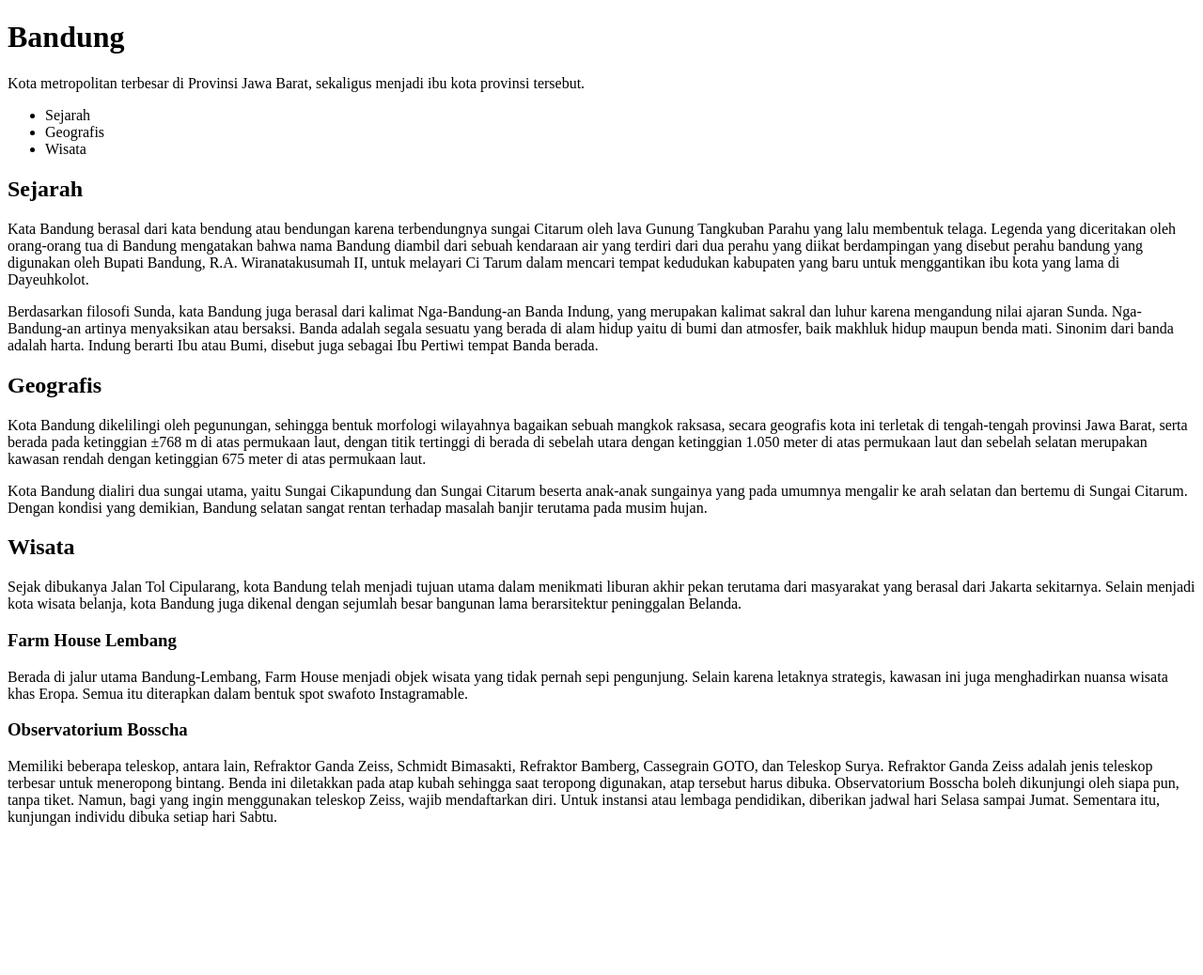
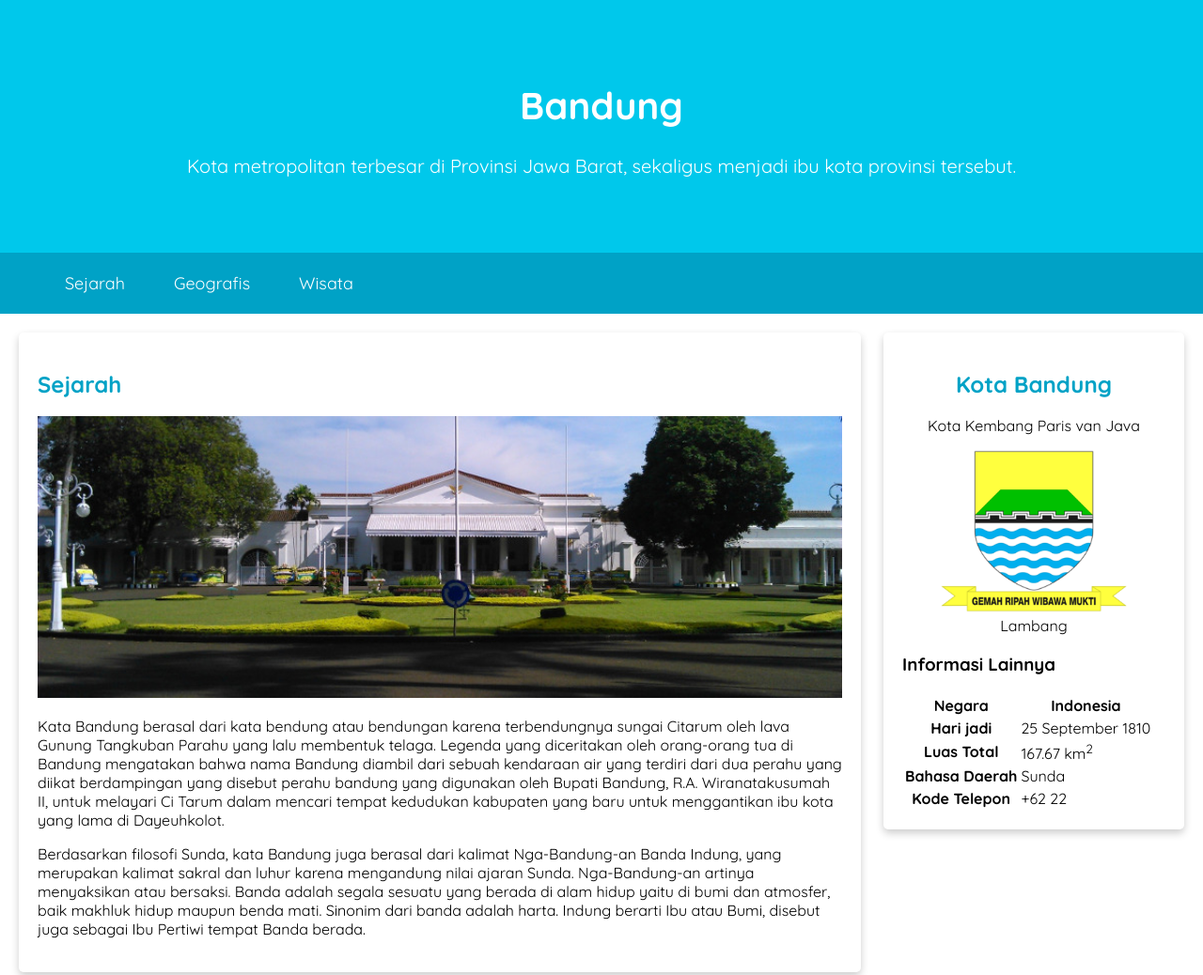
Before and after one commit to Fadillahdaa/WEBDASAR_DICOD, a plain HTML site: page index.html in a window 1280 px wide. Shown: the top 1038 px of the page at 94% size. Before the commit the page ends 895 px from the top, so only its background shows below. Drawn offline with Linux system fonts and the light colour scheme.

Commit message:
DICODING Bandung

```diff
--- a/index.html
+++ b/index.html
@@ -2,22 +2,41 @@
 <html>
 <head>
 	<meta charset="utf-8">
+	<meta name="viewport" content="width=device-width, initial-scale=1.0" />
 	<title> Halaman Profil Bandung </title>
+	<link rel="stylesheet" href="styles/style.css">
+	<link rel="preconnect" href="https://fonts.googleapis.com">
+	<link rel="preconnect" href="https://fonts.gstatic.com" crossorigin>
+	<link href="https://fonts.googleapis.com/css2?family=Quicksand:wght@300..700&display=swap" rel="stylesheet">
 </head>
 <body>
-
+<header>
+	<div class="jumbotron">
 <h1> Bandung </h1>
 	<p>
 	Kota metropolitan terbesar di Provinsi Jawa Barat, sekaligus menjadi ibu kota provinsi tersebut.
 	</p>
+	</div>
+<nav>
+	<ul>
+	  <li>
+		<a href="#sejaarah">Sejarah</a>
+		</li>
+		<li>
+			<a href="#Geografis">Geografis</a>
+		</li>
+		<li>
+			<a href="#wisata">Wisata</a>
+		</li>
+	</ul>
+</nav>
+ </header>
 
-	<ul>
-	  <li>Sejarah</li>
-	  <li>Geografis</li>
-	  <li>Wisata</li>
-	</ul>
-
-<h2> Sejarah </h2>
+ <main>
+	<div id="content">
+		<article id="sejarah"  class="card">
+		<h2 id="Sejarah"> Sejarah </h2>
+		<img src="halaman-profil-bandung-images/image/history.jpg" alt="Sejarah" class="featured-image"/>
 	<p>
 	Kata Bandung berasal dari kata bendung atau bendungan karena terbendungnya sungai Citarum oleh lava
 	Gunung Tangkuban Parahu yang lalu membentuk telaga. Legenda yang diceritakan oleh orang-orang tua di
@@ -33,7 +52,11 @@
 	hidup maupun benda mati. Sinonim dari banda adalah harta. Indung berarti Ibu atau Bumi, disebut juga sebagai
 	Ibu Pertiwi tempat Banda berada.
  	</p>
-<h2> Geografis </h2>
+		</article>
+
+		<article id="geografis"  class="card">
+		<h2 id="Geografis"> Geografis </h2>
+		<img src="halaman-profil-bandung-images/image/geografis.jpg" alt="Geografis" class="featured-image" />
 	<p>
 	Kota Bandung dikelilingi oleh pegunungan, sehingga bentuk morfologi wilayahnya bagaikan sebuah mangkok raksasa,
 	secara geografis kota ini terletak di tengah-tengah provinsi Jawa Barat, serta berada pada ketinggian ±768 m di
@@ -45,22 +68,29 @@
 	yang pada umumnya mengalir ke arah selatan dan bertemu di Sungai Citarum. Dengan kondisi yang demikian, Bandung
 	selatan sangat rentan terhadap masalah banjir terutama pada musim hujan.
  	</p>
+		</article>
 
-<h2> Wisata </h2>
+		<article id="wisata"  class="card">
+	<h2> Wisata </h2>
 	<p>
 	Sejak dibukanya Jalan Tol Cipularang, kota Bandung telah menjadi tujuan utama dalam menikmati liburan akhir pekan
 	terutama dari masyarakat yang berasal dari Jakarta sekitarnya. Selain menjadi kota wisata belanja, kota Bandung
 	juga dikenal dengan sejumlah besar bangunan lama berarsitektur peninggalan Belanda.
  	<p>
 
+		<section>
 <h3> Farm House Lembang </h3>
+<img src="halaman-profil-bandung-images/image/farm-house.jpg" alt="Farm House" class="featured-image" >
 	<p>
 	Berada di jalur utama Bandung-Lembang, Farm House menjadi objek wisata yang tidak pernah sepi pengunjung. Selain
 	karena letaknya strategis, kawasan ini juga menghadirkan nuansa wisata khas Eropa. Semua itu diterapkan dalam
 	bentuk spot swafoto Instagramable.
  	</p>
+ </section>
 
+ 	<section>
 <h3> Observatorium Bosscha </h3>
+<img src="halaman-profil-bandung-images/image/bosscha.jpg" alt="Bosscha" class="featured-image" >
 	<p>
 	Memiliki beberapa teleskop, antara lain, Refraktor Ganda Zeiss, Schmidt Bimasakti, Refraktor Bamberg, Cassegrain
 	GOTO, dan Teleskop Surya. Refraktor Ganda Zeiss adalah jenis teleskop terbesar untuk meneropong bintang. Benda
@@ -69,5 +99,54 @@
 	mendaftarkan diri. Untuk instansi atau lembaga pendidikan, diberikan jadwal hari Selasa sampai Jumat. Sementara
 	itu, kunjungan individu dibuka setiap hari Sabtu.
 	</p>
+	</section>
+</article>
+</div>
+
+<aside>
+	<article class="profile card">
+		<header>
+<h2>Kota Bandung</h2>
+  <p>Kota Kembang Paris van Java</p>
+  <figure>
+    <img src="halaman-profil-bandung-images/image/Bandung_coa.png">
+    <figcaption>Lambang</figcaption>
+  </figure>
+  </header>
+
+  <section>
+	<h3>Informasi Lainnya</h3>
+
+	<table>
+		<tr>
+			<th>Negara</th>
+			<th>Indonesia</th>
+		</tr>
+		<tr>
+			<th>Hari jadi</th>
+			<td>25 September 1810</td>
+		  </tr>
+		  <tr>
+			<th>Luas Total</th>
+			<td>167.67 km<sup>2</sup></td>
+		  </tr>
+		  <tr>
+			<th>Bahasa Daerah</th>
+			<td>Sunda</td>
+		  </tr>
+		  <tr>
+			<th>Kode Telepon</th>
+			<td>+62 22</td>
+		  </tr>
+	</table>
+  </section>
+  </article>
+</aside>
+</main>
+
+<footer>
+    <p>Belajar Dasar Pemrograman Web &#169; 2019, Dicoding Academy</p>
+  </footer>
+
 </body>
 </html>
--- /dev/null
+++ b/styles/style.css
@@ -0,0 +1,125 @@
+* {
+  box-sizing: border-box;
+}
+
+body {
+    font-family: 'Quicksand',sans-serif;
+    margin: 0;
+   padding: 0;
+  }
+
+  h2 {
+    color: #00a2c6;
+  }
+
+  nav a {
+    font-size: 18px;
+    font-weight: 400;
+    text-decoration: none;
+    color: white;
+  }
+
+  nav a:hover {
+    font-weight: bold;
+  }
+
+  .profile header {
+    text-align: center;
+  }
+
+  .featured-image {
+    width: 100%;
+    max-height: 300px;
+    object-fit: cover;
+    object-position: center;
+  }
+
+  .profile img {
+    width: 200px;
+  }
+
+  .card {
+    box-shadow: 0 4px 8px 0 rgba(0, 0, 0, 0.2);
+    border-radius: 5px;
+    padding: 20px;
+  }
+
+  .jumbotron {
+    font-size: 20px;
+    padding: 60px;
+    background-color: #00c8eb;
+    text-align: center;
+    color: white;
+  }
+
+  nav li {
+    display: inline;
+    list-style-type: none;
+    margin-right: 20px;
+  }
+
+  nav {
+    background-color: #00a2c6;
+    padding: 5px;
+    position: sticky;
+    top: 0;
+ }
+
+ main {
+  padding: 20px;
+  display: flex;
+  gap: 1.5rem;
+}
+
+#content {
+  flex:5;
+  display: flex;
+  flex-flow: column nowrap;
+  gap: 1rem 2rem;
+}
+
+aside {
+  flex:1;
+}
+
+  footer {
+    padding: 20px;
+    color: white;
+    background-color: #00a2c6;
+    text-align: center;
+    font-weight: bold;
+  }
+
+  header {
+    display: inline;
+  }
+
+  nav ul {
+    padding-inline: 4rem;
+    display: flex;
+    gap: 2rem;
+  }
+
+  nav li {
+    list-style-type: none;
+  }
+
+  /* Perangkat dengan lebar layar 1200px dan di bawahnya */
+@media screen and (max-width: 1200px) {
+  main {
+    flex-flow: column nowrap;
+  }
+  main aside {
+    align-self: center;
+  }
+}
+
+/* Perangkat dengan lebar layar 768px dan di bawahnya */
+@media screen and (max-width: 768px) {
+  nav ul {
+    justify-content: center;
+  }
+  main aside {
+    align-self: stretch;
+  }
+}
```
Also changed, not shown: halaman-profil-bandung-images/image/Bandung_coa.png (added), halaman-profil-bandung-images/image/bosscha.jpg (added), halaman-profil-bandung-images/image/farm-house.jpg (added), halaman-profil-bandung-images/image/geografis.jpg (added), halaman-profil-bandung-images/image/history.jpg (added).
